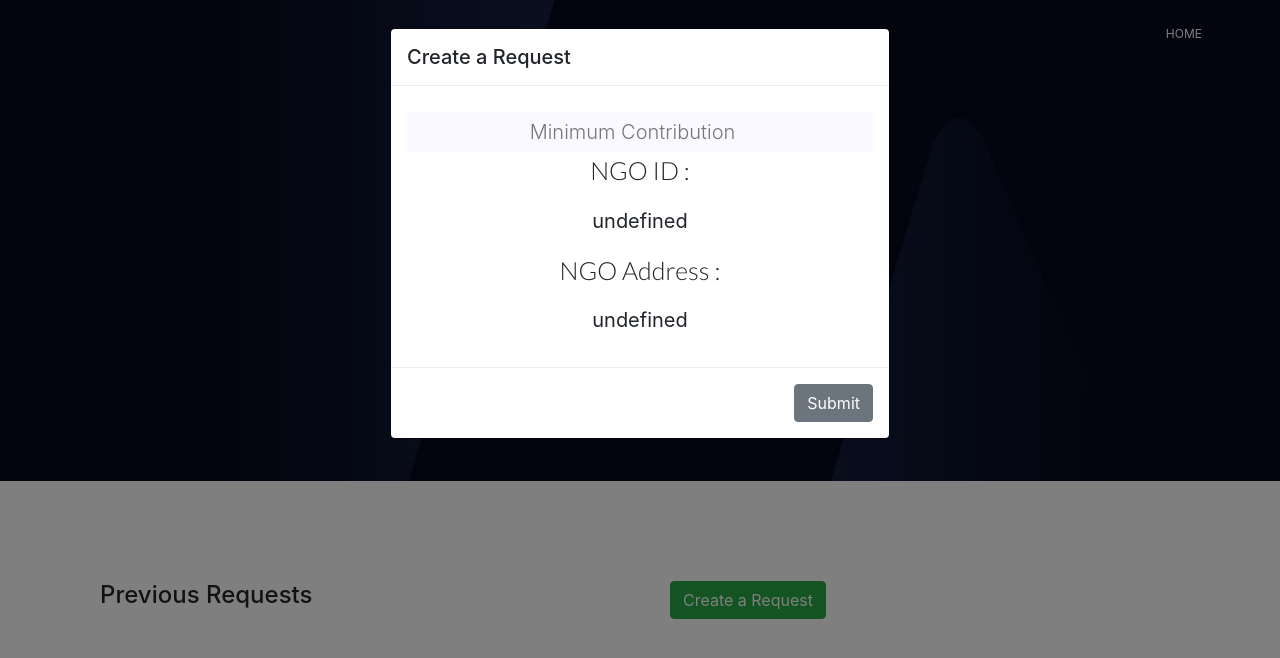
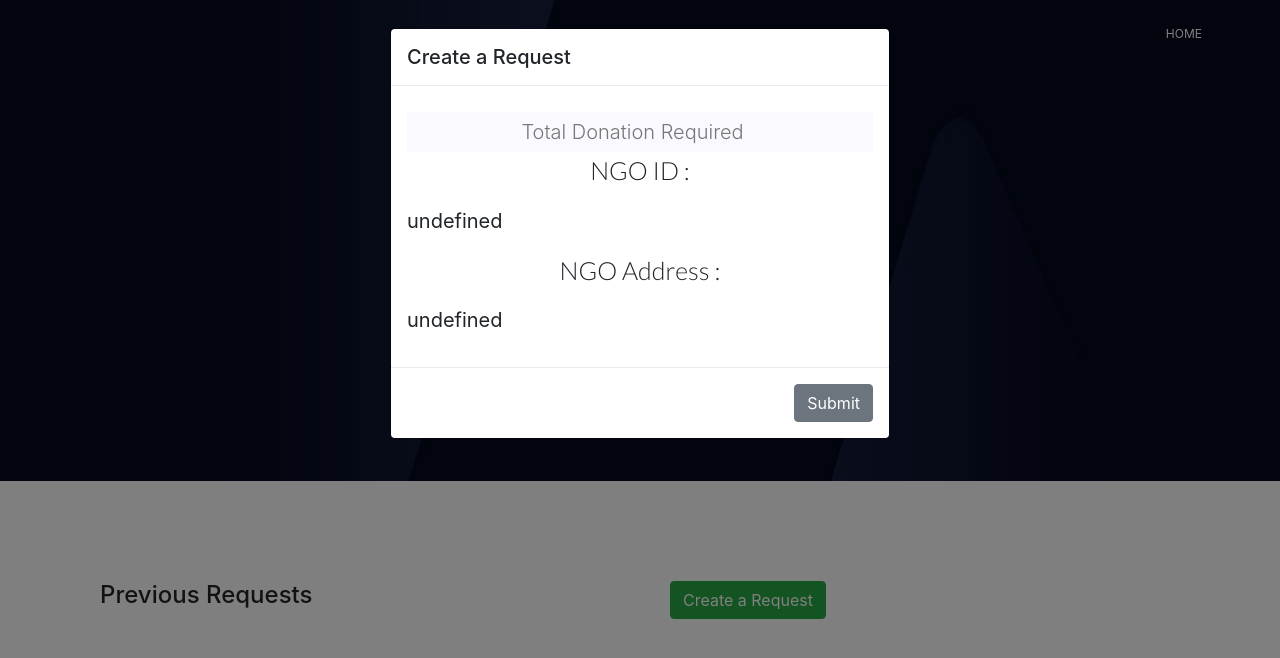
Before and after one commit to SRM-Hackathon/No-Consensys, a React app: page ui/ngo.html in a window 1280 px wide. Both pictures are taken after a click on the button "Create a Request". Built offline with nearby package versions, Linux system fonts and the light colour scheme; no server answers.

Commit message:
ngo update

```diff
--- a/ui/ngo.html
+++ b/ui/ngo.html
@@ -203,10 +203,10 @@ var table = document.createElement("table");
 
 					</button>
 					</div>
-					<div class="modal-body" style="text-align:center;font-size:20px">
+					<div class="modal-body" style="font-size:20px">
 						<form id="myform">
 							<div class="mt-10">
-									<input type="number" name="contribution" required placeholder="Minimum Contribution" onfocus="this.placeholder = ''" onblur="this.placeholder = 'Minimum Contribution'" required class="single-input">
+									<input type="number" name="contribution" required placeholder="Total Donation Required" onfocus="this.placeholder = ''" onblur="this.placeholder = 'Total Donation Required'" required class="single-input">
 									<p>NGO ID : <div id="ngoid"></div></p>
 									<p>NGO Address : <div id="ngoadd"></div></p>
 
```
